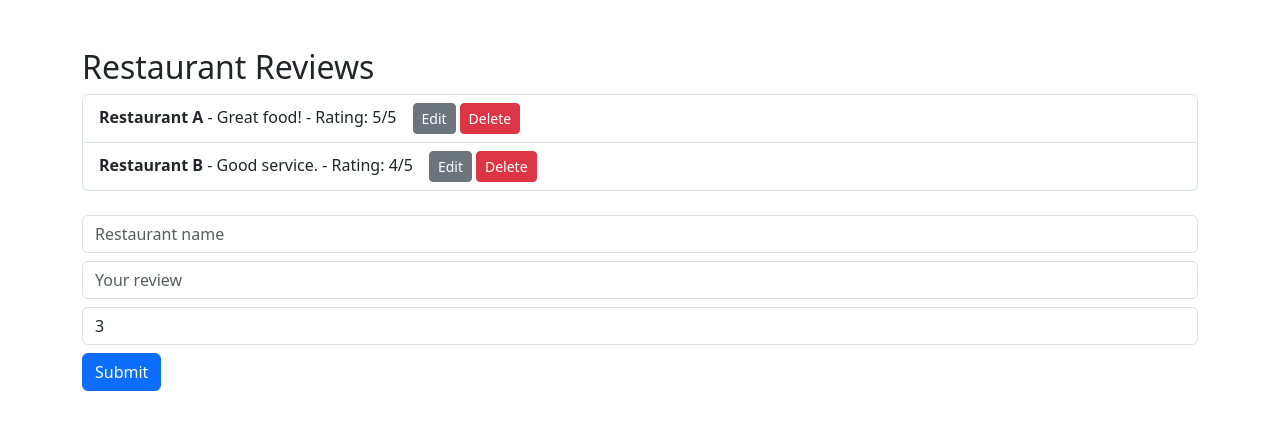
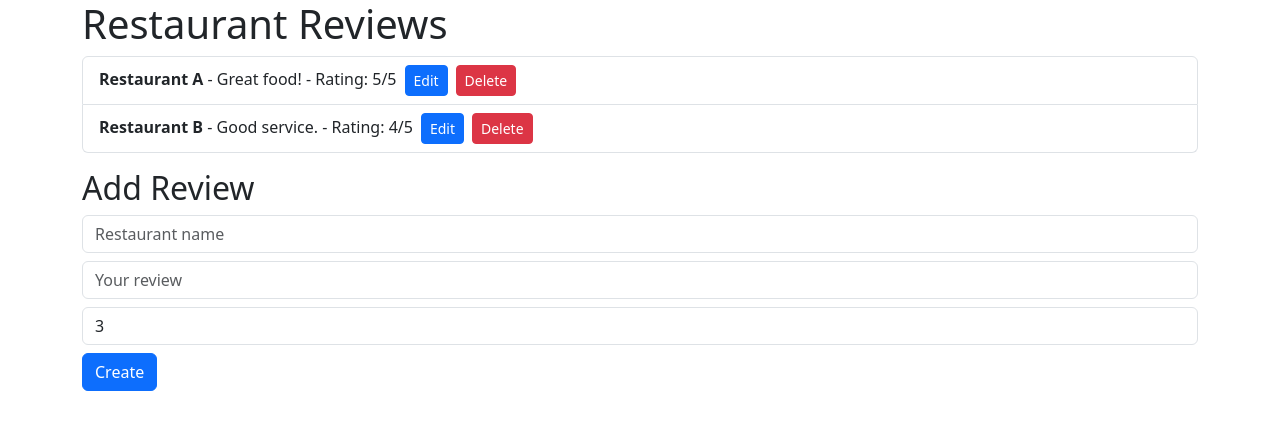
Before and after one commit to ryanlow-rp/react-demo, a React (Create React App) app: page / in a window 1280 px wide. Shown: the top 430 px of the page. Built offline with nearby package versions, Linux system fonts and the light colour scheme.

Commit message:
initial commit

```diff
--- a/src/App.js
+++ b/src/App.js
@@ -1,59 +1,105 @@
-import React, { useState } from 'react'
+import { useState } from 'react'
 import 'bootstrap/dist/css/bootstrap.min.css'
 
-const App = () => {
-    const [reviews, setReviews] = useState([
-        { restaurant: 'Restaurant A', review: 'Great food!', rating: 5 },
-        { restaurant: 'Restaurant B', review: 'Good service.', rating: 4 },
-    ])
-
+export default function App() {
+    //  create the state variables we need
     const [restaurant, setRestaurant] = useState('')
     const [review, setReview] = useState('')
     const [rating, setRating] = useState(3)
+    const [editIndex, setEditIndex] = useState(-1) // -1 to mean no review is being edited right now
 
-    const [editIndex, setEditIndex] = useState(-1)
+    const [reviews, setReviews] = useState([
+        {
+            id: 101,
+            restaurant: 'Restaurant A',
+            review: 'Great food!',
+            rating: 5,
+        },
+        {
+            id: 102,
+            restaurant: 'Restaurant B',
+            review: 'Good service.',
+            rating: 4,
+        },
+    ])
 
-    const isEditing = editIndex !== -1
+    // function renderReviews() {
+    //   const jsx = [];
+    //   for (let r of reviews) {
+    //     jsx.push(<li>{r.restaurant} : {r.review}</li>)
+    //   }
+    //   return jsx;
+    // }
 
-    const resetForm = () => {
+    const renderReview = (review, index) => (
+        <div>
+            <strong>{review.restaurant}</strong> - {review.review} - Rating:{' '}
+            {review.rating}/5
+            <button
+                className='ms-2 btn btn-primary btn-sm'
+                onClick={() => {
+                    // remember the index of the review that we are
+                    setEditIndex(index)
+                    setRestaurant(review.restaurant)
+                    setReview(review.review)
+                    setRating(review.rating)
+                }}
+            >
+                Edit
+            </button>
+            <button
+                className='ms-2 btn btn-danger btn-sm'
+                onClick={() => {
+                    setReviews([
+                        ...reviews.slice(0, index),
+                        ...reviews.slice(index + 1),
+                    ])
+                }}
+            >
+                Delete
+            </button>
+        </div>
+    )
+
+    const handleSubmit = (e) => {
+        // clone the original array
+        //  const cloned = reviews.slice(); // when you slice an array with no arguments, you get back an exact clome
+        //  // modify the clone
+        //  cloned.push({
+        //   restaurant, review, rating
+        //  })
+        //  // set the clone back into the state
+        //  setReviews(cloned);
+        if (editIndex === -1) {
+            setReviews([...reviews, { restaurant, review, rating }])
+        } else {
+            const oldReview = reviews[editIndex]
+            const newReview = {
+                id: oldReview.id,
+                restaurant: restaurant,
+                review: review,
+                rating: rating,
+            }
+            // // clone the original array
+            // const cloned = reviews.slice();
+            // // update the clone
+            // cloned[editIndex] = newReview;
+            // // set the cloned back into the state
+            // setReviews(cloned);
+
+            setReviews(
+                [...reviews.slice(0, editIndex), newReview],
+                ...reviews.slice(editIndex + 1)
+            )
+        }
         setRestaurant('')
         setReview('')
-        setRating(3)
+        setRating('3')
+        setEditIndex(-1)
     }
 
-    const handleSubmit = () => {
-        const newReview = { restaurant, review, rating: Number(rating) }
-        if (!isEditing) {
-            // Adding a new review
-            setReviews([...reviews, newReview])
-        } else {
-            // Updating an existing review
-            const updatedReviews = [...reviews]
-            updatedReviews[editIndex] = newReview
-            setReviews(updatedReviews)
-            setEditIndex(-1) // Reset edit index
-        }
-        resetForm()
-    }
-
-    const handleEdit = (index) => {
-        const reviewToEdit = reviews[index]
-        setRestaurant(reviewToEdit.restaurant)
-        setReview(reviewToEdit.review)
-        setRating(reviewToEdit.rating)
-        setEditIndex(index)
-    }
-
-    const handleDelete = (index) => {
-        setReviews([...reviews.slice(0, index), ...reviews.slice(index + 1)])
-    }
-
-    const handleCancel = () => {
-        setEditIndex(-1)
-        resetForm()
-    }
-
-    const renderForm = () => (
+    const renderForm = () => {
+        return (
             <div>
                 <input
                     type='text'
@@ -81,50 +127,45 @@ const App = () => {
                     <option value='5'>5</option>
                 </select>
                 <button className='btn btn-primary me-2' onClick={handleSubmit}>
-                {isEditing ? 'Update' : 'Submit'}
+                    {editIndex === -1 ? 'Create' : 'Update'}
                 </button>
-            {isEditing && (
-                <button className='btn btn-secondary' onClick={handleCancel}>
-                    Cancel
-                </button>
-            )}
-        </div>
-    )
-
-    const renderReview = (review, index) => (
-        <div>
-            <strong>{review.restaurant}</strong> - {review.review} - Rating:{' '}
-            {review.rating}/5
-            <button
-                className='btn btn-secondary btn-sm ms-3'
-                onClick={() => handleEdit(index)}
-            >
-                Edit
-            </button>
-            <button
-                className='btn btn-danger btn-sm ms-1'
-                onClick={() => handleDelete(index)}
-            >
-                Delete
-            </button>
-        </div>
-    )
-
-    return (
-        <div className='container mt-5'>
-            <h2>Restaurant Reviews</h2>
-            <ul className='list-group mb-4'>
-                {reviews.map((review, index) => (
-                    <li key={index} className='list-group-item'>
-                        {isEditing && editIndex === index
-                            ? renderForm()
-                            : renderReview(review, index)}
-                    </li>
-                ))}
-            </ul>
-            {isEditing || renderForm()}
             </div>
         )
     }
 
-export default App
+    return (
+        <>
+            <div className='container'>
+                <h1>Restaurant Reviews</h1>
+                <ul className='list-group'>
+                    {
+                        // if the review we are rendering is not being edited, display it normally
+                        // if the review we are rendering is being edited, we will display a form instead
+                        reviews.map((review, index) => (
+                            <li className='list-group-item'>
+                                {index === editIndex ? (
+                                    <>
+                                        <h3>Update Review</h3>
+                                        {renderForm()}
+                                    </>
+                                ) : (
+                                    renderReview(review, index)
+                                )}
+                            </li>
+                        ))
+                    }
+                </ul>
+
+                {
+                    // only show the form for adding review if no reviews are being edited
+                    editIndex === -1 ? (
+                        <div className='mt-3'>
+                            <h2>Add Review</h2>
+                            {renderForm()}
+                        </div>
+                    ) : null
+                }
+            </div>
+        </>
+    )
+}
```
Lines whose indentation alone changed are shown as unchanged.
